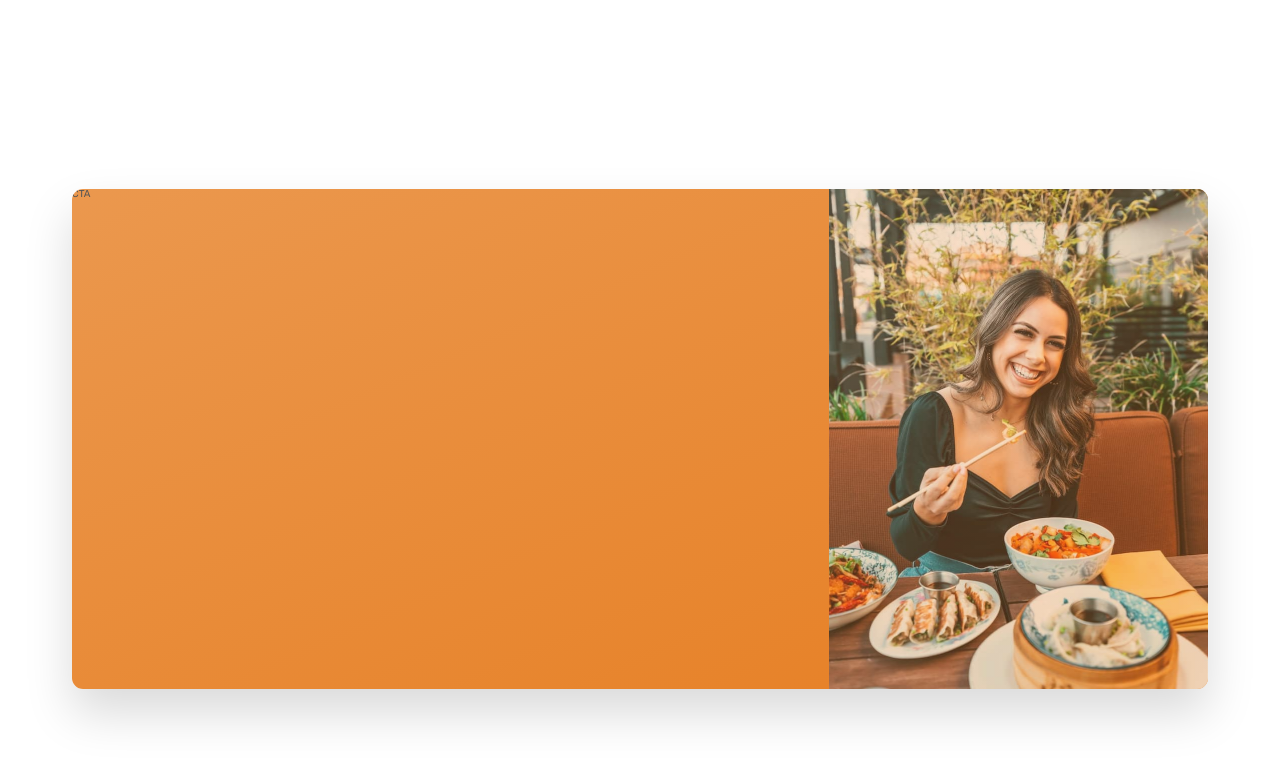
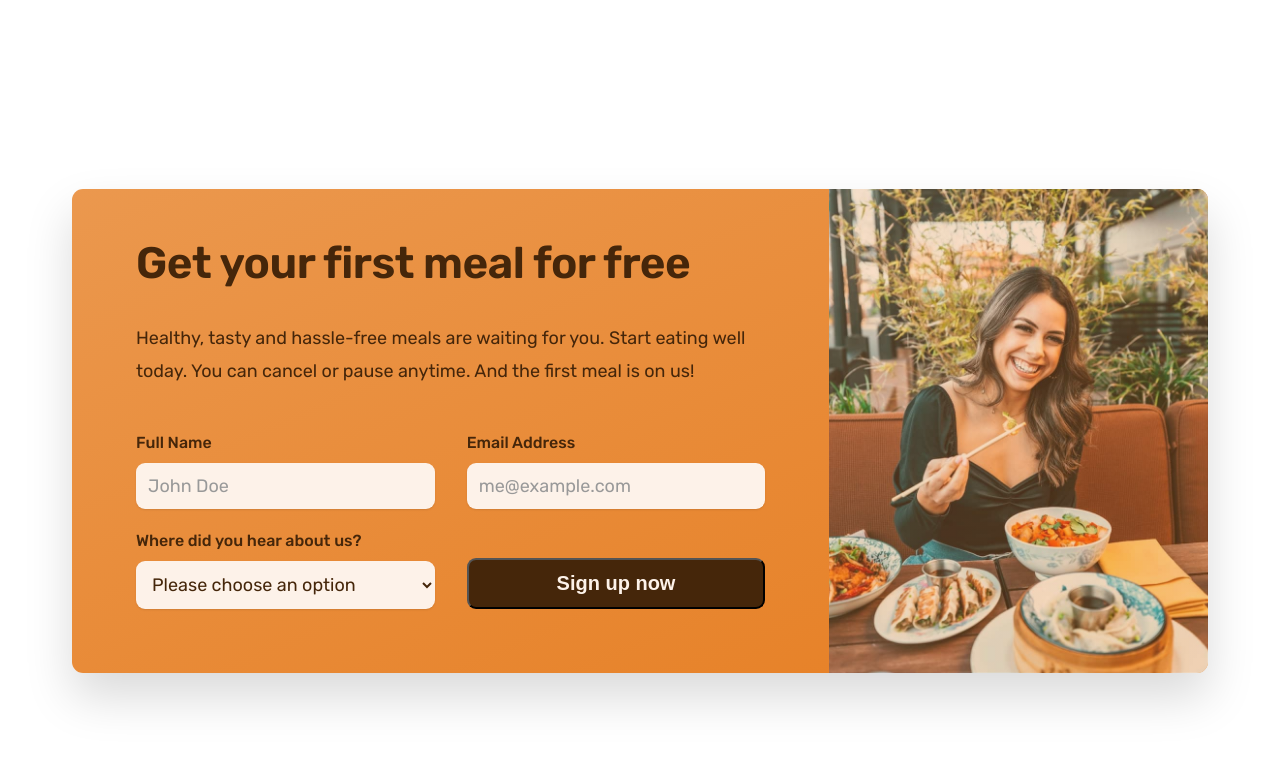
Before and after one commit to ap-sullivan/omnifood, a plain HTML site: page index.html in a window 1280 px wide. Shown: the part 5719-6480 px from the top of the page. Drawn offline with nearby package versions, Linux system fonts and the light colour scheme.

Commit message:
create and style sign up form

```diff
--- a/CSS/general.css
+++ b/CSS/general.css
@@ -154,7 +154,7 @@ Medium: 11px
 
   }
 
-
+  .btn,
   .btn:link,
   .btn:visited {
     display: inline-block;
@@ -188,6 +188,19 @@ Medium: 11px
     background-color: #fdf2e9;
     /* trick to add border inside */
     box-shadow: inset 0 0 0 3px #fff;
+  }
+
+  .btn--form {
+    background-color: #45260a;
+    color: #fdf2e9;
+    align-self: end;
+    padding: 1.2rem;
+  }
+
+  .btn--form:hover {
+    cursor: pointer;
+    background-color: #fff;
+    color: #555;
   }
 
 
@@ -228,6 +241,11 @@ Medium: 11px
   color: #e67e22;
 }
 
+*:focus{
+  outline: none;
+  box-shadow: 0 0 0 2rem rgba(230, 125, 34, 0.5);
+}
+
   /* HELPER/SETTINGS CLASSES */
 
   .margin-right-sm {
--- a/CSS/style.css
+++ b/CSS/style.css
@@ -432,15 +432,27 @@ line-height: 1.8;
   display: grid;
   grid-template-columns: 2fr 1fr;
   box-shadow: 0 2.4rem 4.8rem rgba(0, 0, 0, 0.15);
-  height: 50rem;
   border-radius: 11px;
   background-image: linear-gradient(to right bottom, #eb984e, #e67e22);
 overflow: hidden;
 }
 
-
 .cta-text-box {
 
+  padding: 4.8rem 6.4rem 6.4rem 6.4rem;
+  color:#45260a;
+}
+
+.cta-text{
+  font-size: 1.8rem;
+  line-height: 1.8;
+  color:#45260a;
+  margin-bottom: 4.8rem;
+}
+
+.cta .heading-secondary{
+  color: inherit;
+  margin-bottom: 3.2rem;
 }
 
 .cta-img-box {
@@ -448,3 +460,33 @@ background-image: linear-gradient(to right bottom, rgba(235, 151, 78, 0.3), rgba
 background-size: cover;
 background-position: center;
 }
+
+.cta-form{
+  display: grid;
+  grid-template-columns: 1fr 1fr;
+  column-gap: 3.2rem;
+  row-gap: 2.4rem;
+}
+
+.cta-form label{
+  display: block;
+  font-size: 1.6rem;
+  font-weight: 500;
+  margin-bottom: 1.2rem;
+}
+
+.cta-form input, .cta-form select {
+  width: 100%;
+  font-family: inherit;
+  background-color: #fdf2e9;
+  color: inherit;
+  padding: 1.2rem;
+  font-size: 1.8rem;
+  border: none;
+  border-radius: 9px;
+  box-shadow: 0 1px 2px rgba(0, 0, 0, 0.1);
+}
+
+.cta-form input::placeholder{
+  color: #999
+}
--- a/index.html
+++ b/index.html
@@ -490,7 +490,44 @@
 
           <div class="container">
 <div class="cta">
-            <div class="cta-text-box">CTA</div>
+            <div class="cta-text-box">
+              <h2 class="heading-secondary">Get your first meal for free</h2>
+              <p class="cta-text">
+                Healthy, tasty and hassle-free meals are waiting for you. Start eating well today. You can cancel or pause anytime. And the first meal is on us!
+              </p>
+
+              <form class="cta-form" action="#">
+                <div>
+                <label for="full-name">Full Name</label>
+                <input required id="full-name" type="text" placeholder="John Doe">
+              </div>
+
+              <div>
+                <label for="email">Email Address</label>
+                <input required id="email" type="email" placeholder="me@example.com">
+              </div>
+
+              <div>
+              <label for="select-where">Where did you hear about us?</label>
+
+              <select name="" id="select-where">
+
+                <option value="">Please choose an option</option>
+                <option value="friends">Friends or family</option>
+                <option value="youtube">Youtube</option>
+                <option value="social-media">Social Media</option>
+                <option value="social-media">Google search</option>
+
+              </select>
+            </div>
+
+
+              <button class="btn btn--form">Sign up now</button>
+
+
+              </form>
+
+            </div>
             <div class="cta-img-box" role="img" aria-label="woman enjoying food"></div>
           </div>
           </div>
```
